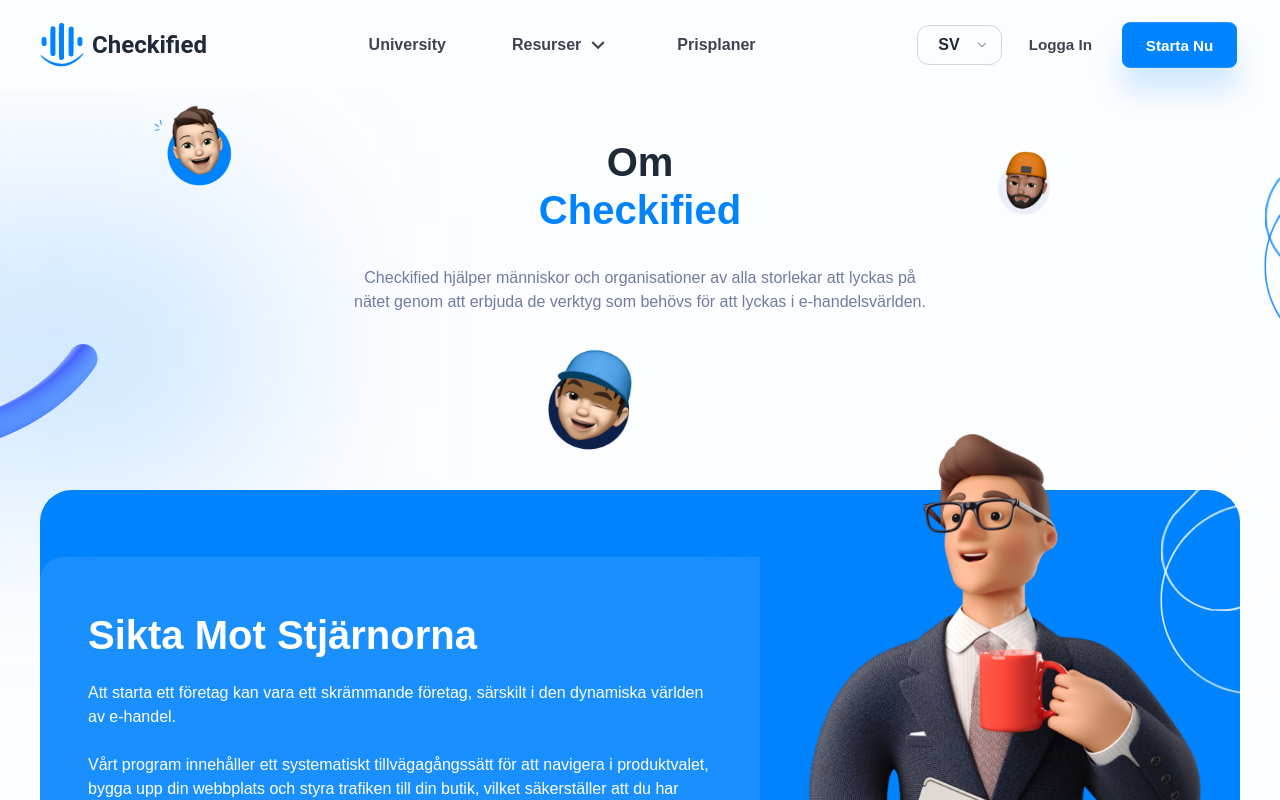
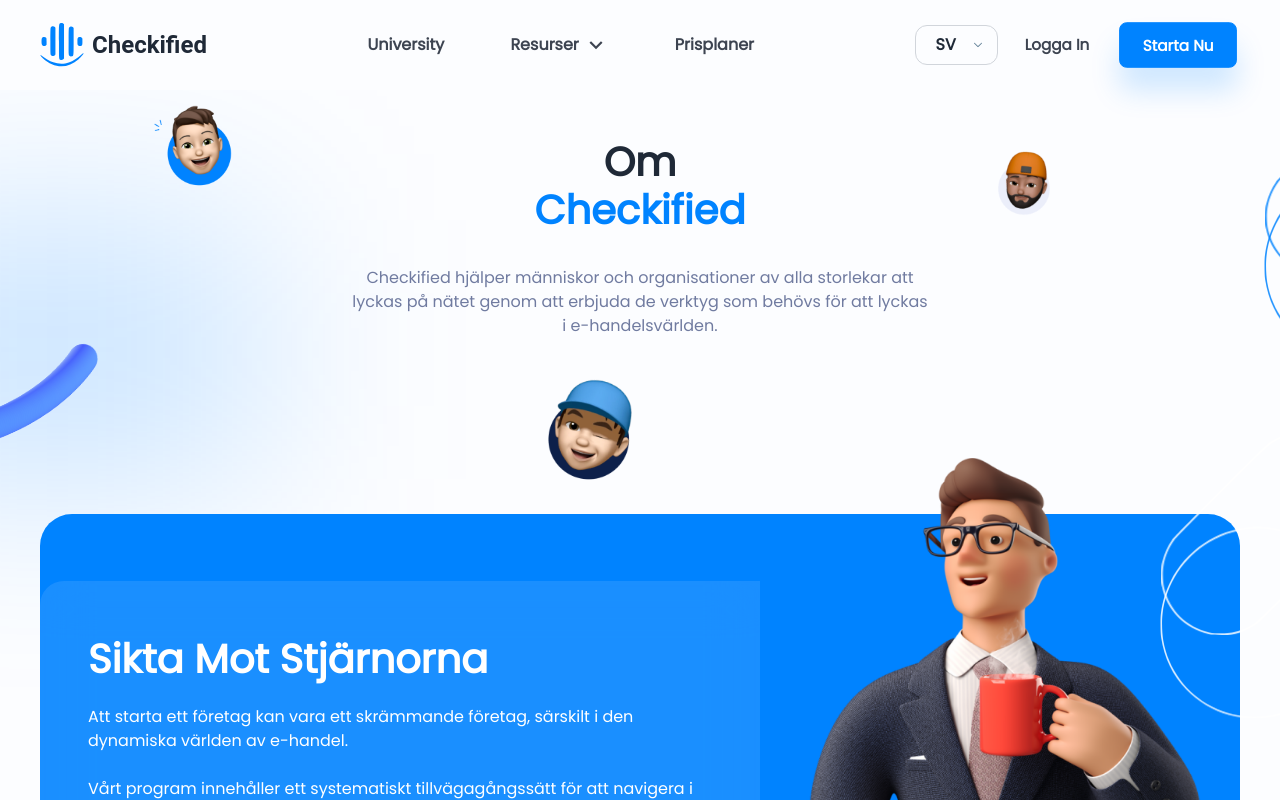
Before and after one commit to Aryansavaj/Projrcts, a Next.js app: page /about in a window 1280 px wide. Shown: the top 800 px of the page. Built offline with nearby package versions, Linux system fonts and the light colour scheme.

Commit message:
Update globals.scss

```diff
--- a/styles/globals.scss
+++ b/styles/globals.scss
@@ -1,4 +1,5 @@
 @import url("https://fonts.googleapis.com/css?family=Montserrat:100;300;800");
+@import url("https://fonts.googleapis.com/css?family=Poppins");
 
 @tailwind base;
 @tailwind components;
```
